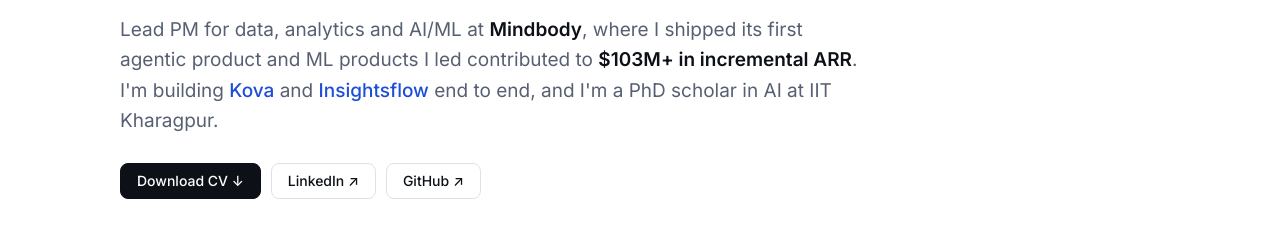
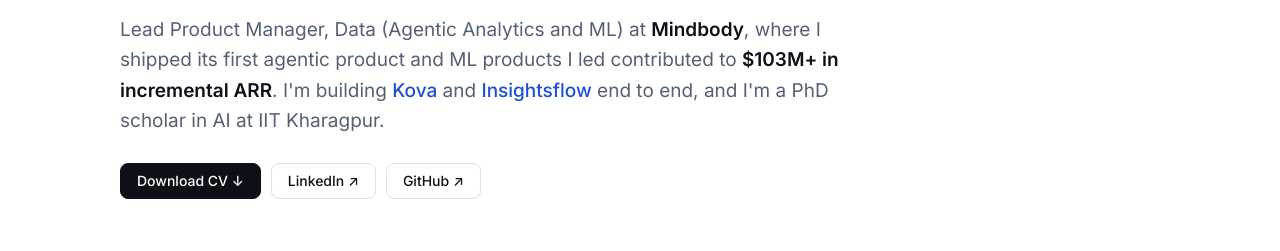
Before and after one commit to biplob819/biplob819.github.io, an Astro site: page / in a window 1280 px wide. Shown: the part 549-800 px from the top of the page. Built offline with nearby package versions, Linux system fonts and the light colour scheme; Astro itself is replaced by a stand-in of ours.

Commit message:
Title: Lead Product Manager, Data (Agentic Analytics and ML)
Co-Authored-By: Claude Opus 5.5 <noreply@anthropic.com>
Claude-Session: https://claude.ai/code/session_01W8ksYBu3fUyEUwdMJ8ETEM

```diff
--- a/src/pages/index.astro
+++ b/src/pages/index.astro
@@ -21,7 +21,7 @@ const INSTALL: Record<string, string> = {
     <p class="status-line"><span class="dot" aria-hidden="true"></span>Shipping Kova · building Insightsflow · training for the 2027 Asian Championships</p>
     <h1 class="cond">Product manager who ships. <span class="muted-h">Pentathlete for India.</span></h1>
     <p class="lead">
-      Lead PM for data, analytics and AI/ML at <strong>Mindbody</strong>, where I shipped its first agentic product and ML products I led contributed to <strong>$103M+ in incremental ARR</strong>.
+      Lead Product Manager, Data (Agentic Analytics and ML) at <strong>Mindbody</strong>, where I shipped its first agentic product and ML products I led contributed to <strong>$103M+ in incremental ARR</strong>.
       I'm building <a class="tlink" href="https://kovahr.com/" rel="noopener">Kova</a> and <a class="tlink" href="https://insightsflow.live/" rel="noopener">Insightsflow</a> end to end, and I'm a PhD scholar in AI at IIT Kharagpur.
     </p>
     <div class="cta">
--- a/src/site.config.ts
+++ b/src/site.config.ts
@@ -10,7 +10,7 @@ export const site = {
   // One sentence of identity, one of proof. Numbers come from the CV.
   lede: 'Product manager who ships. Pentathlete for India.',
   proof: [
-    'Lead PM for data, analytics and AI/ML at Mindbody, where I shipped its first agentic product and ML products I led contributed to $103M+ in incremental ARR.',
+    'Lead Product Manager, Data (Agentic Analytics and ML) at Mindbody, where I shipped its first agentic product and ML products I led contributed to $103M+ in incremental ARR.',
     'Building Kova (kovahr.com) and Insightsflow (insightsflow.live) end to end. PhD scholar in AI at IIT Kharagpur.',
     'I represent India in modern pentathlon.',
   ],
@@ -34,7 +34,7 @@ export const site = {
 // Products shipped inside a day job: no public repo, so they live here, tagged BUILT like the CV.
 export const atWork = {
   company: 'Mindbody',
-  title: 'Lead Product Manager, Data, Analytics and AI/ML',
+  title: 'Lead Product Manager, Data (Agentic Analytics and ML)',
   period: '2023 to now',
   // Source: LinkedIn profile export, 16 Nov 2026 (private/linkedin-profile.md).
   items: [
```
